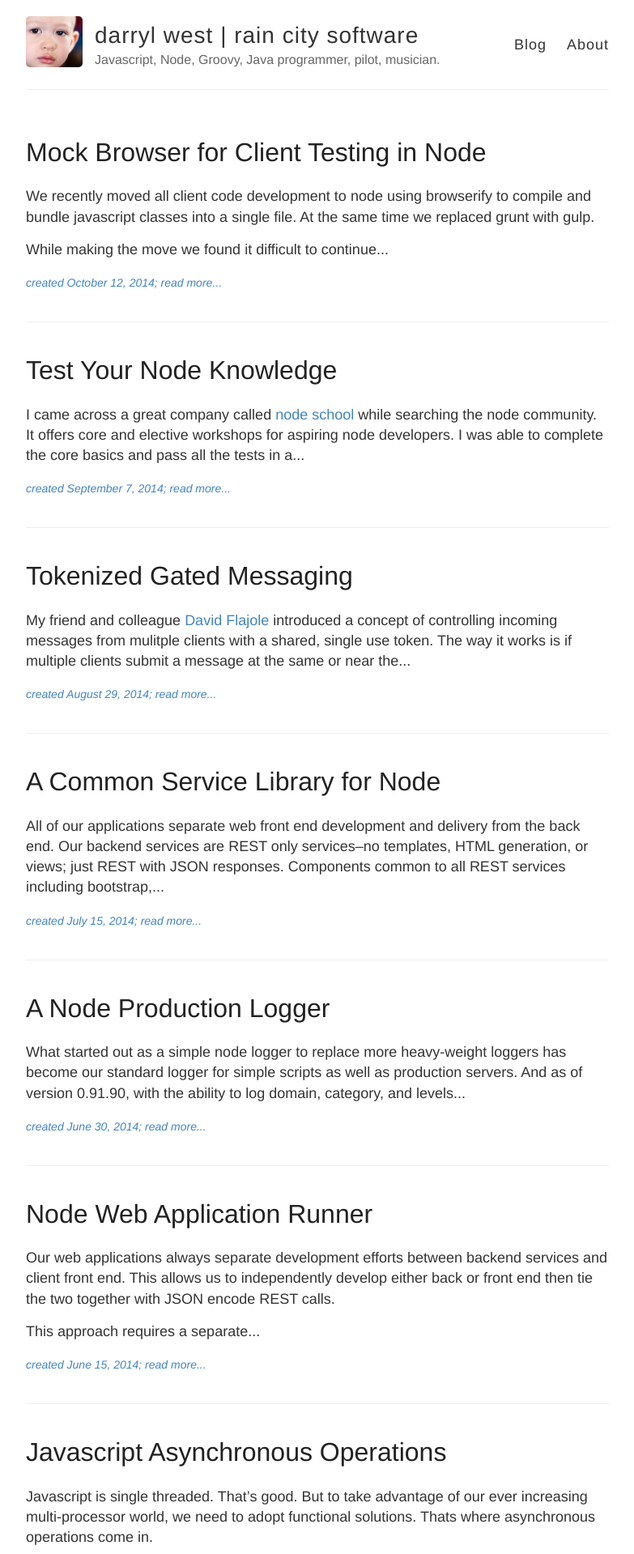
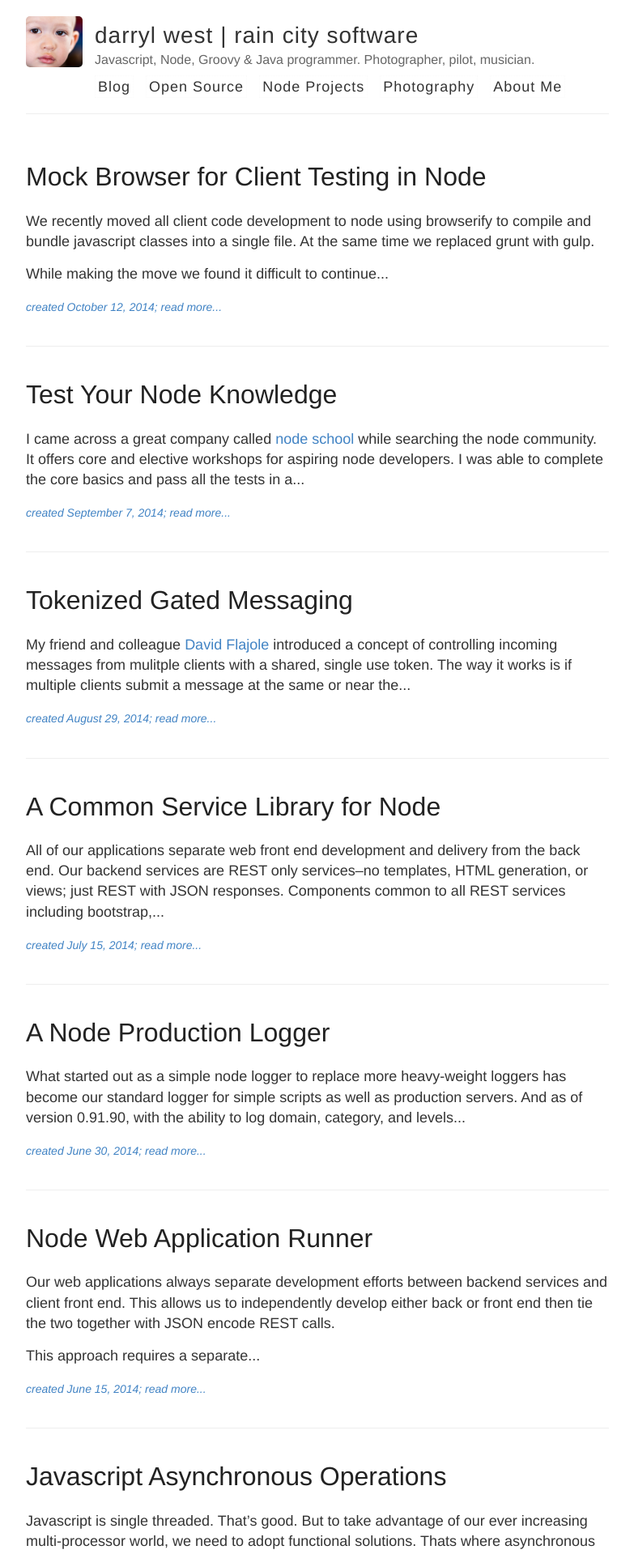
Before and after one commit to darrylwest/jekyll-blog, a Jekyll site: the page built from index.html, in a window 1280 px wide. Shown: the top 1919 px of the page at 81% size, without its empty margins (248-1031 px from the left). Built offline with Jekyll 4.4.1, drawn with Linux system fonts in a browser that asks for light colours.

Commit message:
link and about updates

```diff
--- a/_config.yml
+++ b/_config.yml
@@ -6,7 +6,7 @@
 name: darryl west | rain city software
 
 # Short bio or description (displayed in the header)
-description: Javascript, Node, Groovy, Java programmer, pilot, musician.
+description: Javascript, Node, Groovy & Java programmer. Photographer, pilot, musician.
 
 # URL of your avatar or profile pic (you could use your GitHub profile pic)
 avatar: /images/dpw-logo.jpg
--- a/_layouts/default.html
+++ b/_layouts/default.html
@@ -33,7 +33,10 @@
 
           <nav>
             <a href="{{ site.baseurl }}/">Blog</a>
-            <a href="{{ site.baseurl }}/about.html">About</a>
+            <a href="https://github.com/darrylwest">Open Source</a>
+            <a href="https://www.npmjs.com/~darryl.west">Node Projects</a>
+            <a href="https://www.flickr.com/photos/darrylwest/">Photography</a>
+            <a href="{{ site.baseurl }}/about.html">About Me</a>
           </nav>
         </header>
       </div>
--- a/style.scss
+++ b/style.scss
@@ -212,8 +212,8 @@ img {
 }
 
 nav {
-  float: right;
-  margin-top: 23px; // @TODO: Vertically middle align
+  float: left;
+  margin-top: 10px; // @TODO: Vertically middle align
   font-family: $helveticaNeue;
   font-size: 18px;
 
@@ -225,16 +225,23 @@ nav {
   }
 
   a {
-    margin-left: 20px;
+    margin-left: 0px;
+    margin-right: 10px;
+    padding: 3px;
     color: $darkGray;
-    text-align: right;
+    text-align: left;
     font-weight: 300;
     letter-spacing: 1px;
+    border: 1px dotted rgb(250, 250, 250);
 
     @include mobile {
       margin: 0 10px;
       color: $blue;
     }
+  }
+
+  a:hover {
+    border: 1px solid gray;
   }
 }
 
```
